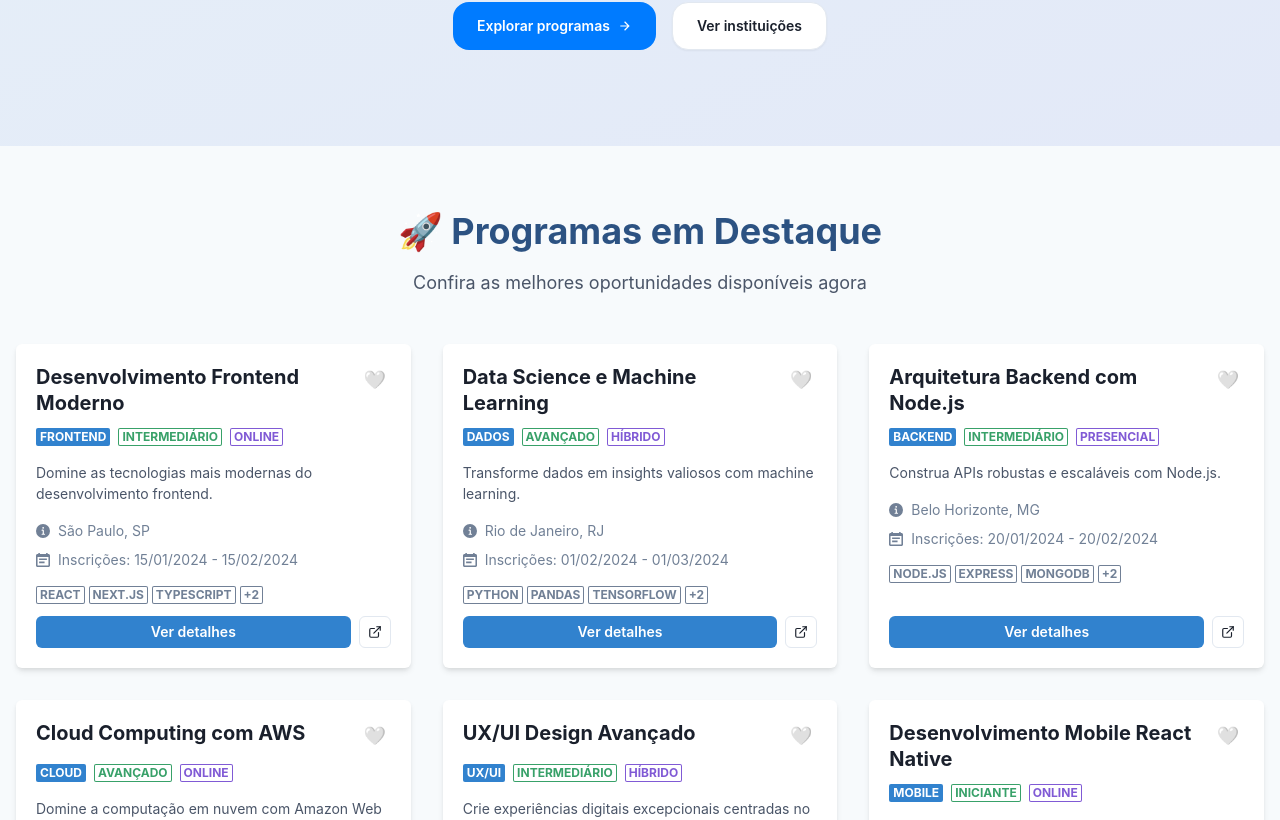
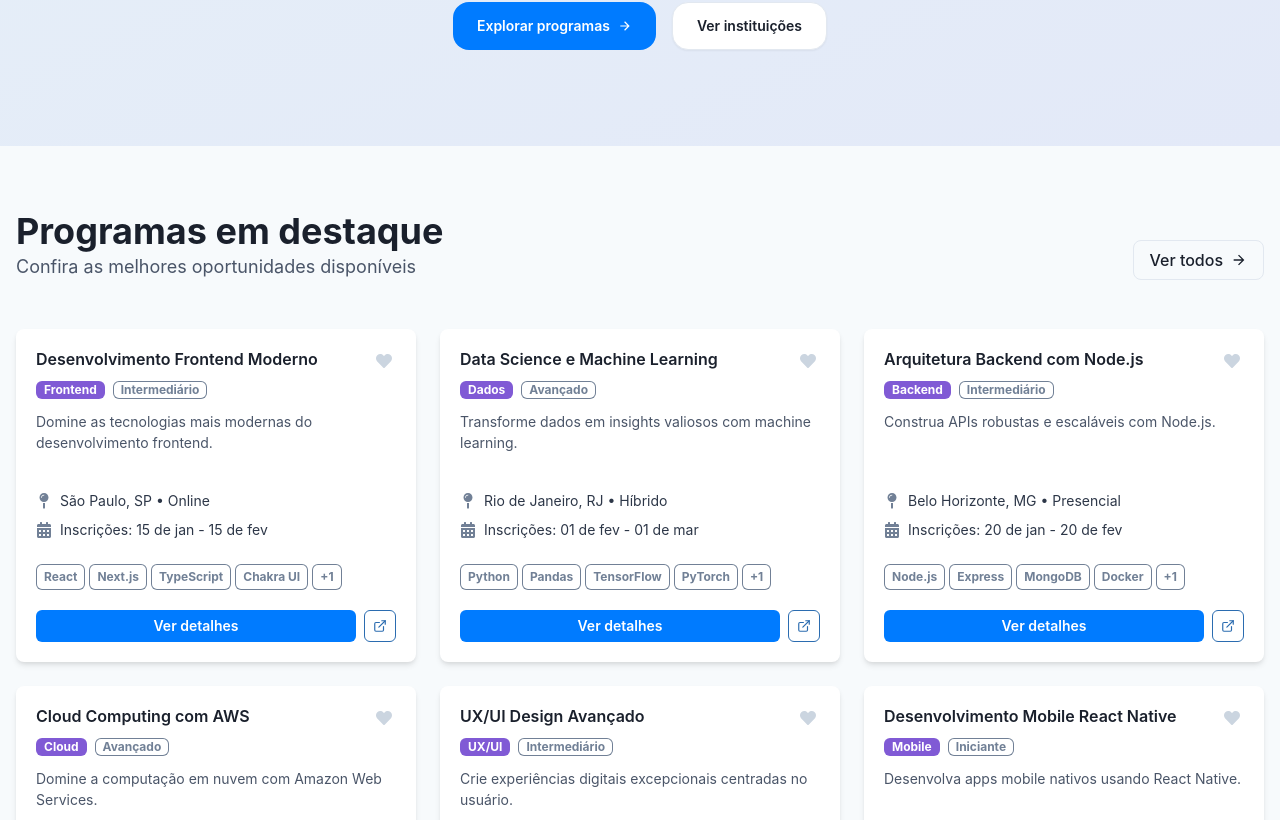
Before and after one commit to SViniQ/new_web_development, a Next.js app: page / in a window 1280 px wide. Shown: the part 500-1320 px from the top of the page. Built offline with nearby package versions, Linux system fonts and the light colour scheme.

Commit message:
fix: correções de layout

```diff
--- a/src/app/favoritos/page.tsx
+++ b/src/app/favoritos/page.tsx
@@ -56,7 +56,7 @@ export default function Favoritos() {
     <Box minH="100vh" bg="gray.50">
       <Navigation />
 
-      <Container maxW="container.xl" py={8}>
+      <Container maxW="1400px" py={8}>
         <VStack spacing={8} align="stretch">
           <Box textAlign="center">
             <Heading as="h1" size="xl" color="red.500" mb={4}>
--- a/src/app/instituicoes/page.tsx
+++ b/src/app/instituicoes/page.tsx
@@ -42,10 +42,10 @@ export default function Instituicoes() {
   }, [])
 
   return (
-    <Box minH="100vh" bg="gray.50">
+    <Box minH="100vh"  bg="gray.50">
       <Navigation />
 
-      <Container maxW="container.xl" py={8}>
+      <Container maxW="1400px" py={8}>
         <VStack spacing={8} align="stretch">
           <Box textAlign="center">
             <Heading as="h1" size="xl" color="blue.600" mb={4}>
--- a/src/app/page.tsx
+++ b/src/app/page.tsx
@@ -18,7 +18,7 @@ import { Navigation } from '@/components/Navigation'
 import ProgramCard from '@/components/ProgramCard'
 import { programasService } from '@/services/programas.service'
 import { Programa } from '@/types/domain'
-import { ArrowForwardIcon } from '@chakra-ui/icons' // Importando o ícone de seta
+import { ArrowForwardIcon } from '@chakra-ui/icons'
 
 export default function Home() {
   const [programasDestaque, setProgramasDestaque] = useState<Programa[]>([])
@@ -28,7 +28,7 @@ export default function Home() {
     const carregarProgramas = async () => {
       try {
         const programas = await programasService.listarProgramas()
-        setProgramasDestaque(programas.slice(0, 6)) // Primeiros 6 programas
+        setProgramasDestaque(programas.slice(0, 6))
       } catch (error) {
         console.error('Erro ao carregar programas:', error)
       } finally {
@@ -49,7 +49,7 @@ export default function Home() {
         color="gray.800"
         py={{ base: 16, md: 24 }}
       >
-        <Container maxW="container.xl">
+        <Container maxW="1400px">
           <VStack spacing={3} textAlign="center">
             <Box px={4} py={2} bg="orange.50" borderRadius="full">
               <Text fontSize="sm" fontWeight="medium" color="orange.400">
@@ -99,16 +99,31 @@ export default function Home() {
       </Box>
 
       {/* Programas em Destaque */}
-      <Container maxW="container.xl" py={16}>
-        <VStack spacing={12} align="stretch">
-          <Box textAlign="center">
-            <Heading as="h2" size="xl" color="blue.700" mb={4}>
-              🚀 Programas em Destaque
+      <Container maxW="1400px" py={16}>
+        <VStack spacing={8} align="stretch">
+
+          {/* Cabeçalho da Seção de Destaques */}
+          <HStack justify="space-between" align="end" pb={4} borderBottom="1px solid" borderColor="transparent">
+            <Box textAlign="left">
+              <Heading as="h2" size="xl" color="gray.800">
+                Programas em destaque
               </Heading>
               <Text fontSize="lg" color="gray.600">
-              Confira as melhores oportunidades disponíveis agora
+                Confira as melhores oportunidades disponíveis
               </Text>
             </Box>
+            <Button
+              as={Link}
+              href="/programas"
+              variant="outline"
+              colorScheme="gray"
+              rightIcon={<ArrowForwardIcon />}
+              fontWeight="medium"
+              borderRadius="lg"
+            >
+              Ver todos
+            </Button>
+          </HStack>
 
           {loading ? (
             <Center py={10}>
@@ -118,19 +133,11 @@ export default function Home() {
               </VStack>
             </Center>
           ) : (
-            <>
-              <SimpleGrid columns={{ base: 1, md: 2, lg: 3 }} spacing={8}>
+            <SimpleGrid columns={{ base: 1, md: 2, lg: 3 }} spacing={6}>
               {programasDestaque.map((programa) => (
                 <ProgramCard key={programa.id} programa={programa} />
               ))}
             </SimpleGrid>
-
-              <Center>
-                <Button as={Link} href="/programas" variant="outline" colorScheme="blue" size="lg">
-                  Ver Todos os Programas
-                </Button>
-              </Center>
-            </>
           )}
         </VStack>
       </Container>
--- a/src/app/perfil/page.tsx
+++ b/src/app/perfil/page.tsx
@@ -34,7 +34,7 @@ export default function Perfil() {
     <Box minH="100vh" bg="gray.50">
       <Navigation />
 
-      <Container maxW="container.xl" py={8}>
+      <Container maxW="1400px" py={8}>
         <VStack spacing={8} align="stretch">
           <Box textAlign="center">
             <Heading as="h1" size="xl" color="blue.600" mb={4}>
--- a/src/components/ProgramCard.tsx
+++ b/src/components/ProgramCard.tsx
@@ -15,15 +15,18 @@ import {
   Wrap,
   WrapItem,
   IconButton,
+  Box,
 } from '@chakra-ui/react'
-import { CalendarIcon, InfoIcon, ExternalLinkIcon } from '@chakra-ui/icons'
+import { ExternalLinkIcon } from '@chakra-ui/icons'
 import { useAppStore } from '@/store/useAppStore'
 import Link from 'next/link'
+import { FaHeart, FaMapPin, FaCalendarAlt } from 'react-icons/fa' // Importa ícones do original
 
 interface ProgramCardProps {
   programa: Programa
 }
 
+// Mapeamento para exibição
 const areaLabels: Record<string, string> = {
   frontend: 'Frontend',
   backend: 'Backend',
@@ -46,6 +49,14 @@ const nivelLabels: Record<string, string> = {
   avancado: 'Avançado',
 }
 
+// Função auxiliar para formatar a data (Abreviando o mês e removendo o ponto)
+const formatDate = (date: string) => {
+  return new Date(date).toLocaleDateString('pt-BR', {
+    day: '2-digit',
+    month: 'short',
+  }).replace('.', '')
+}
+
 const ProgramCard = ({ programa }: ProgramCardProps) => {
   const { favoritos, toggleFavorito } = useAppStore()
   const isFavorito = favoritos.includes(programa.id)
@@ -56,71 +67,87 @@ const ProgramCard = ({ programa }: ProgramCardProps) => {
       shadow="md"
       transition="all 0.2s"
       _hover={{ shadow: 'lg', transform: 'translateY(-2px)' }}
+      display="flex"
+      flexDirection="column"
+      borderRadius="lg"
     >
       <CardHeader pb={3}>
         <HStack justify="space-between" align="start">
-          <Heading as="h3" size="md" flex={1} lineHeight="1.3">
+          {/* Título: Definido como "sm" para um tamanho menor */}
+          <Heading as="h3" size="sm" flex={1} lineHeight="1.3" fontWeight="semibold">
             {programa.titulo}
           </Heading>
+          {/* Botão de Favorito: Reduzindo o padding para dar mais espaço ao texto */}
           <IconButton
             aria-label={isFavorito ? 'Remover dos favoritos' : 'Adicionar aos favoritos'}
-            icon={<Text fontSize="lg">{isFavorito ? '❤️' : '🤍'}</Text>}
+            icon={<FaHeart size={16} />}
             variant="ghost"
-            size="sm"
+            // Removendo 'size="sm"' e ajustando manualmente para ser compacto
+            minW="0" // Permite que o container fique o mínimo possível
+            p={1}    // Padding mínimo (p=1 é 4px)
+            h="auto" // Altura automática
+            color={isFavorito ? 'red.500' : 'gray.300'}
             onClick={() => toggleFavorito(programa.id)}
+            _hover={{ color: isFavorito ? 'red.600' : 'red.400' }}
           />
         </HStack>
+
+        {/* Nível e Área como Badges */}
+        <HStack spacing={2} mt={2}>
+            {/* Badges: Definido como "xs" para um tamanho menor */}
+            <Badge colorScheme="purple" variant="solid" px={2} borderRadius="md" textTransform="capitalize" fontSize="xs">
+                {areaLabels[programa.area]}
+            </Badge>
+            <Badge colorScheme="gray" variant="outline" px={2} borderRadius="md" textTransform="capitalize" fontSize="xs">
+                {nivelLabels[programa.nivel]}
+            </Badge>
+        </HStack>
+
       </CardHeader>
 
-      <CardBody pt={0} pb={3}>
+      <CardBody pt={0} pb={3} flexGrow={1}>
         <VStack align="stretch" spacing={4}>
-          <Wrap spacing={2}>
-            <WrapItem>
-              <Badge colorScheme="blue" variant="solid">
-                {areaLabels[programa.area]}
-              </Badge>
-            </WrapItem>
-            <WrapItem>
-              <Badge colorScheme="green" variant="outline">
-                {nivelLabels[programa.nivel]}
-              </Badge>
-            </WrapItem>
-            <WrapItem>
-              <Badge colorScheme="purple" variant="outline">
-                {modalidadeLabels[programa.modalidade]}
-              </Badge>
-            </WrapItem>
-          </Wrap>
-
-          <Text fontSize="sm" color="gray.600" noOfLines={3}>
+          {/* Resumo: Definido como "sm" para um tamanho menor */}
+          <Text fontSize="sm" color="gray.600" noOfLines={3} minH="4.5em">
             {programa.resumo}
           </Text>
 
-          <VStack align="stretch" spacing={2} fontSize="sm" color="gray.500">
-            <HStack>
-              <InfoIcon />
-              <Text>{programa.cidade}, {programa.estado}</Text>
+          {/* Informações (Localização e Inscrição): Definido como "sm" */}
+          <VStack align="stretch" spacing={2} fontSize="sm" color="gray.700">
+            {/* Localização e Modalidade */}
+            <HStack spacing={2}>
+                {/* Ícone: boxSize controla o tamanho do ícone */}
+                <Box as={FaMapPin} boxSize={4} color="gray.500" />
+                <Text>
+                  {programa.cidade}, {programa.estado} • {modalidadeLabels[programa.modalidade]}
+                </Text>
             </HStack>
-            <HStack>
-              <CalendarIcon />
+
+            {/* Período de Inscrição */}
+            <HStack spacing={2}>
+              {/* Ícone: boxSize controla o tamanho do ícone */}
+              <Box as={FaCalendarAlt} boxSize={4} color="gray.500" />
               <Text>
-                Inscrições: {new Date(programa.periodoInscricao.inicio).toLocaleDateString('pt-BR')} - {new Date(programa.periodoInscricao.fim).toLocaleDateString('pt-BR')}
+                Inscrições: {formatDate(programa.periodoInscricao.inicio)} - {formatDate(programa.periodoInscricao.fim)}
               </Text>
             </HStack>
           </VStack>
 
-          <Wrap spacing={1}>
-            {programa.tags.slice(0, 3).map((tag) => (
+          {/* Tags (Máximo de 4 tags + contador) */}
+          <Wrap spacing={1} pt={2}>
+            {programa.tags.slice(0, 4).map((tag) => (
               <WrapItem key={tag}>
-                <Badge size="sm" variant="outline" fontSize="xs">
+                {/* Tags: Definido como "xs" */}
+                <Badge size="sm" variant="outline" fontSize="xs" px={2} py={1} borderRadius="md" textTransform="none">
                   {tag}
                 </Badge>
               </WrapItem>
             ))}
-            {programa.tags.length > 3 && (
+            {programa.tags.length > 4 && (
               <WrapItem>
-                <Badge size="sm" variant="outline" fontSize="xs">
-                  +{programa.tags.length - 3}
+                {/* Contador de Tags: Definido como "xs" */}
+                <Badge size="sm" variant="outline" fontSize="xs" px={2} py={1} borderRadius="md" textTransform="none">
+                  +{programa.tags.length - 4}
                 </Badge>
               </WrapItem>
             )}
@@ -129,10 +156,21 @@ const ProgramCard = ({ programa }: ProgramCardProps) => {
       </CardBody>
 
       <CardFooter pt={0}>
-        <HStack spacing={2} w="full">
-          <Button as={Link} href={`/programas/${programa.id}`} flex={1} size="sm" colorScheme="blue">
+        <HStack spacing={2} mt={2} w="full">
+          {/* Botão Ver Detalhes (Sólido): Definido como "sm" */}
+          <Button
+            as={Link}
+            href={`/programas/${programa.id}`}
+            flex={1}
+            size="sm"
+            colorScheme="blue"
+            bg="#007bff"
+            color="white"
+            _hover={{ bg: 'blue.600' }}
+          >
             Ver detalhes
           </Button>
+          {/* Botão Abrir Edital (Contorno): Definido como "sm" */}
           <IconButton
             as="a"
             href={programa.editalUrl}
@@ -142,6 +180,7 @@ const ProgramCard = ({ programa }: ProgramCardProps) => {
             icon={<ExternalLinkIcon />}
             variant="outline"
             size="sm"
+            colorScheme="blue"
           />
         </HStack>
       </CardFooter>
```
Also changed, not shown: src/components/Navigation.tsx (+6 -4 lines). Lines whose indentation alone changed are shown as unchanged.
